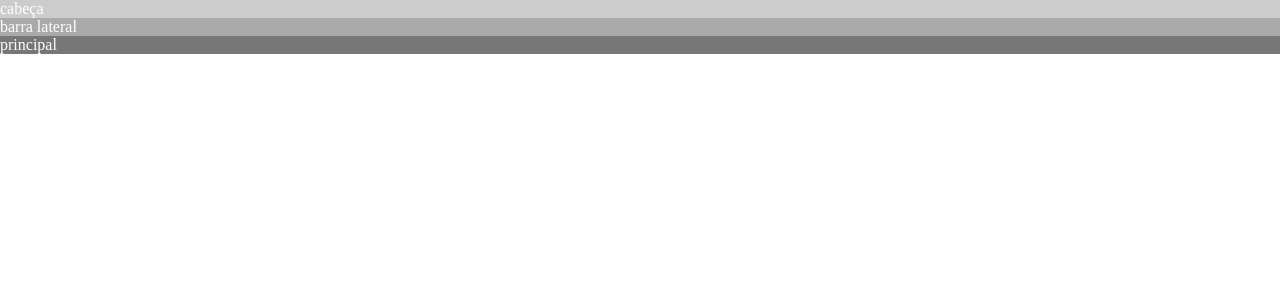
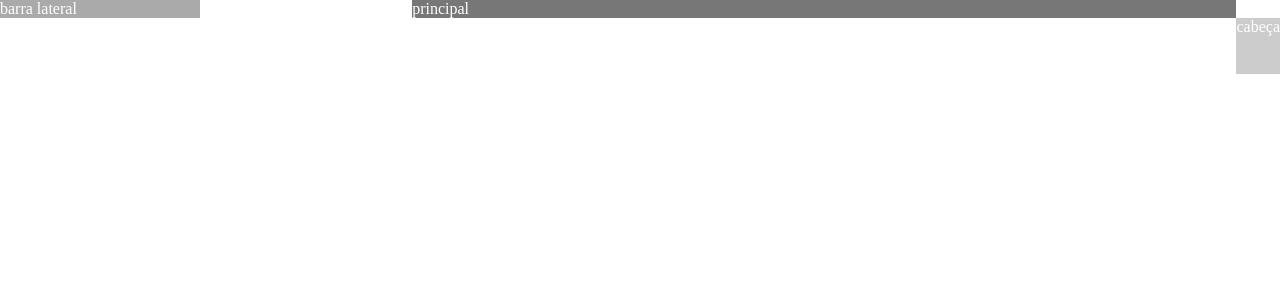
Before and after one commit to William-Reticena/youtube-clone, a React (Create React App) app: page / in a window 1280 px wide. Shown: the top 300 px of the page. Built offline with nearby package versions, Linux system fonts and the light colour scheme.

Commit message:
:art: structuring and learning about styled-props

```diff
--- a/src/pages/main/index.js
+++ b/src/pages/main/index.js
@@ -1,14 +1,14 @@
 import React from "react";
-import { Header, MainContent, NavBar } from './style';
+import { Grid, Header, MainContent, NavBar } from '../../ui-components';
 
 const Main = () => (
-  <>
+  <Grid col={2}>
     <Header>cabeça</Header>
 
     <NavBar>barra lateral</NavBar>
 
     <MainContent>principal</MainContent>
-  </>
+  </Grid>
 );
 
 export default Main;
--- a/src/pages/main/style.js
+++ /dev/null
@@ -1,14 +0,0 @@
-import styled from "styled-components";
-
-export const Header = styled.header`
-  background: #ccc;
-`;
-
-export const NavBar = styled.nav`
-  background: #aaa;
-  position: sticky;
-`;
-
-export const MainContent = styled.main`
-  background: #777;
-`;
--- a/src/theme/global-style.js
+++ b/src/theme/global-style.js
@@ -2,7 +2,11 @@ import { createGlobalStyle } from 'styled-components';
 
 export const GlobalStyle = createGlobalStyle`
   * {
-    color: ${props => props.theme.color};
+    color: ${({ theme }) => theme.color};
     margin: 0;
   }
+
+  body {
+    height: 100vh;
+  }
 `;
--- a/src/theme/theme.js
+++ b/src/theme/theme.js
@@ -1,3 +1,4 @@
 export const theme = {
-  color: 'white'
+  color: 'white',
+  baseMeasure: 8
 };
--- /dev/null
+++ b/src/ui-components/grid/index.js
@@ -0,0 +1,24 @@
+import styled from "styled-components";
+
+// const options = {
+//   columns: 1
+// };
+
+const Grid = (props) => {
+  // options.columns = col;
+  console.log(props.col);
+
+  return (
+    <Wrapper {...props}>{props.children}</Wrapper>
+  );
+};
+
+const Wrapper = styled.div`
+  display: grid;
+  // grid: 'a' 100px
+  //       'b' 400px
+  //       / 1fr 1fr;
+  grid: 1fr / 1fr ${({ col }) => col}fr;
+`;
+
+export default Grid;
--- /dev/null
+++ b/src/ui-components/header/index.js
@@ -0,0 +1,12 @@
+import styled from "styled-components";
+
+export const Header = styled.header.attrs({
+  teste: `${props => props.teste}`
+})`
+  background: #ccc;
+  grid-area: a;
+  // grid-column: 2/3;
+  // grid-row: 2/3;
+  height: ${({ theme }) => theme.baseMeasure * 7}px;
+  // width: ${props => props.teste};
+`;
--- /dev/null
+++ b/src/ui-components/index.js
@@ -0,0 +1,4 @@
+export { default as Grid } from './grid';
+export { Header } from './header';
+export { MainContent } from './main-content';
+export { NavBar } from './nav-bar';
--- /dev/null
+++ b/src/ui-components/main-content/index.js
@@ -0,0 +1,6 @@
+import styled from "styled-components";
+
+export const MainContent = styled.main`
+  background: #777;
+  // grid-area: b;
+`;
--- /dev/null
+++ b/src/ui-components/nav-bar/index.js
@@ -0,0 +1,7 @@
+import styled from "styled-components";
+
+export const NavBar = styled.nav`
+  background: #aaa;
+  height: 100%;
+  width: ${({ theme }) => theme.baseMeasure * 25}px;
+`;
```
Also changed, not shown: src/theme/index.js (line endings or trailing spaces).
